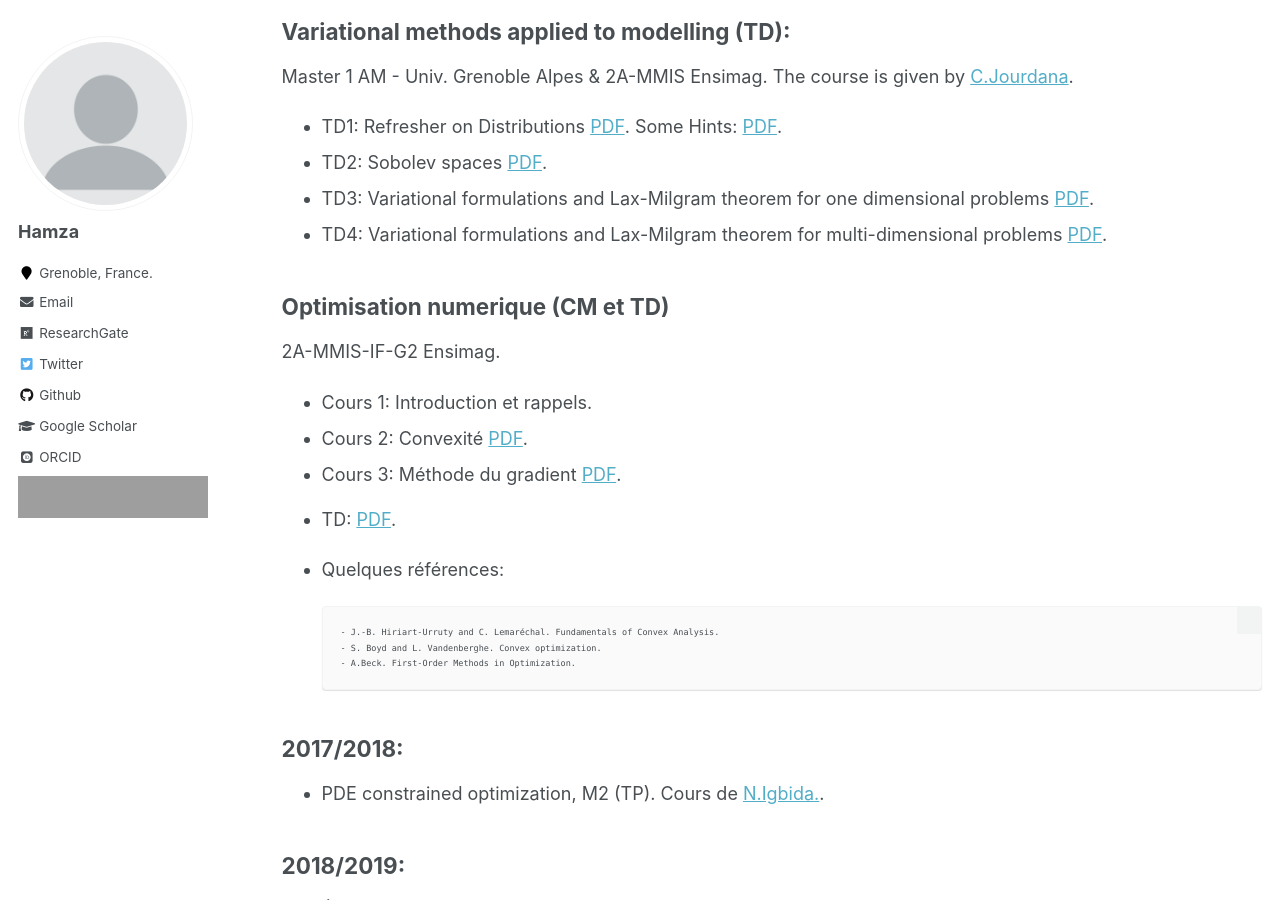
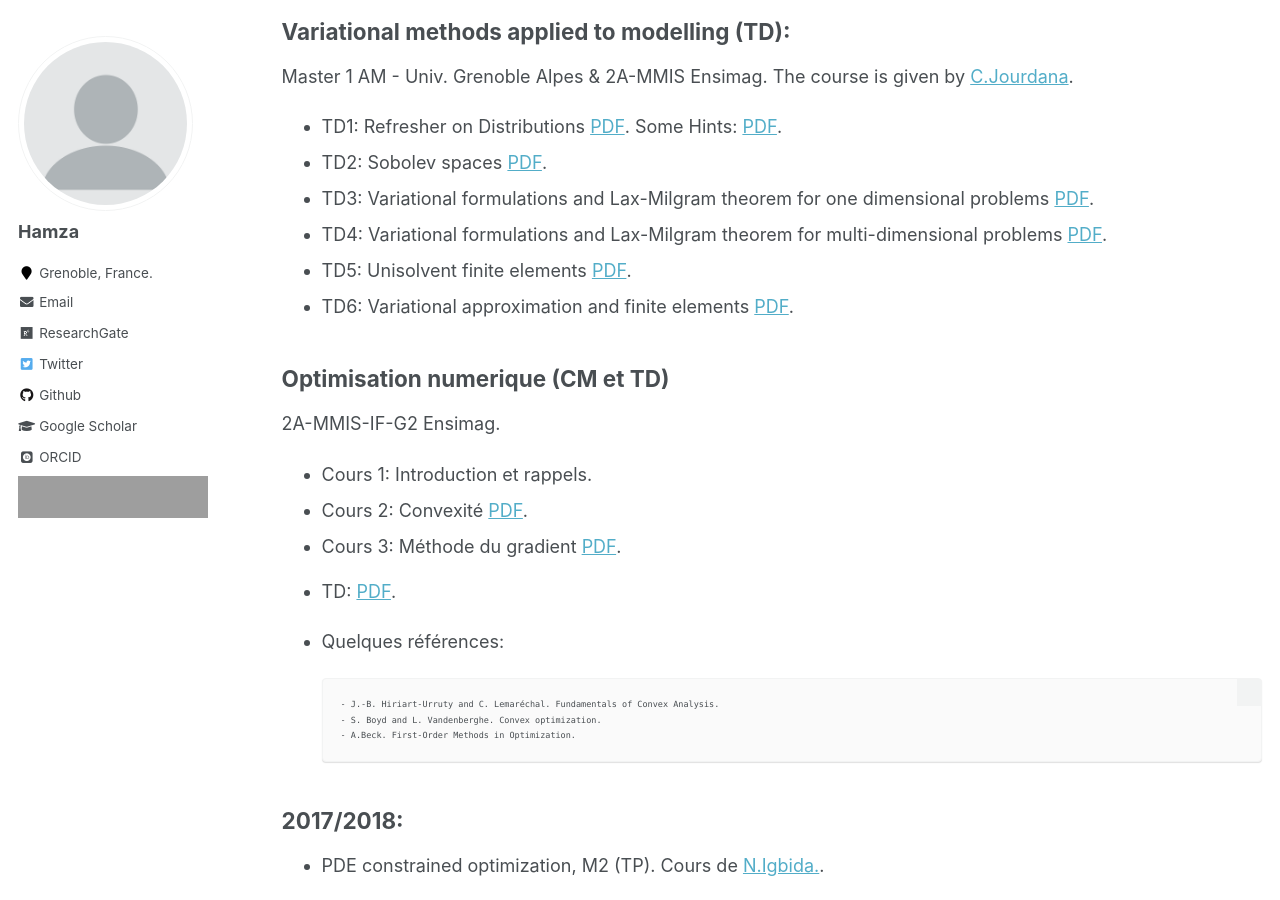
Before and after one commit to enhamza/enhamza.github.io, a Jekyll site: the page built from _pages/teaching.md, in a window 1280 px wide and 900 px high, scrolled down 638 px. Built offline with Jekyll 4.4.1, drawn with Linux system fonts in a browser that asks for light colours; some web fonts are replaced; formulas are drawn with MathJax 3; grey boxes are pictures that could not be loaded.

Commit message:
Update teaching.md

```diff
--- a/_pages/teaching.md
+++ b/_pages/teaching.md
@@ -26,6 +26,8 @@ The course is given by [C.Jourdana](https://membres-ljk.imag.fr/Clement.Jourdana
 * TD2: Sobolev spaces [PDF](https://enhamza.github.io/files/td2.pdf).
 * TD3: Variational formulations and Lax-Milgram theorem for one dimensional problems [PDF](https://enhamza.github.io/files/td3.pdf).
 * TD4: Variational formulations and Lax-Milgram theorem for multi-dimensional problems [PDF](https://enhamza.github.io/files/td4.pdf).
+* TD5: Unisolvent finite elements [PDF](https://enhamza.github.io/files/td5.pdf).
+* TD6: Variational approximation and finite elements [PDF](https://enhamza.github.io/files/td6.pdf).
 
 
 ## Optimisation numerique (CM et TD)
```
